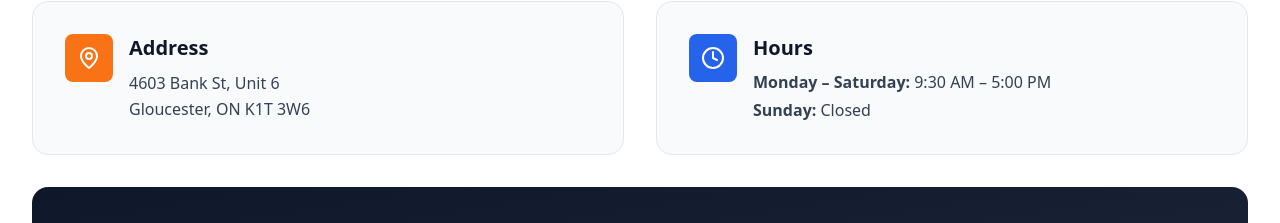
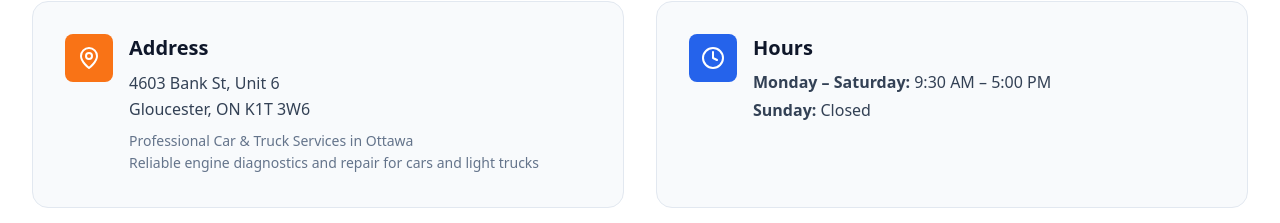
Before and after one commit to top239/KAMwebsite, a React (Vite) app: page / in a window 1280 px wide. Shown: the part 4419-4642 px from the top of the page. Built offline with nearby package versions, Linux system fonts and the light colour scheme; no server answers; the database is empty.

Commit message:
Add address description in Contact section

```diff
--- a/src/components/Contact.tsx
+++ b/src/components/Contact.tsx
@@ -85,6 +85,10 @@ export default function Contact() {
                 <p className="text-slate-700 leading-relaxed">
                   4603 Bank St, Unit 6<br />
                   Gloucester, ON K1T 3W6
+                </p>
+                <p className="text-slate-500 text-sm mt-2 leading-relaxed">
+                  Professional Car & Truck Services in Ottawa<br />
+                  Reliable engine diagnostics and repair for cars and light trucks
                 </p>
               </div>
             </div>
```
